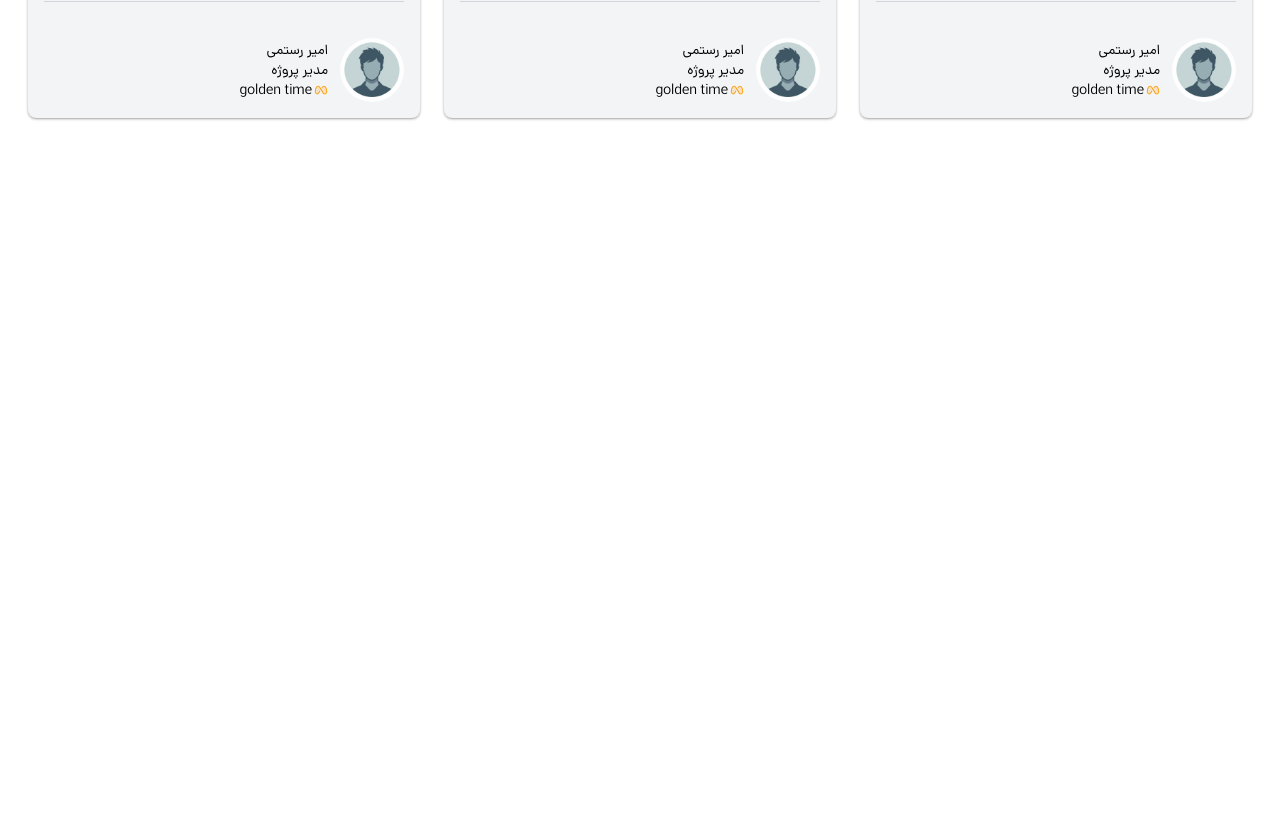
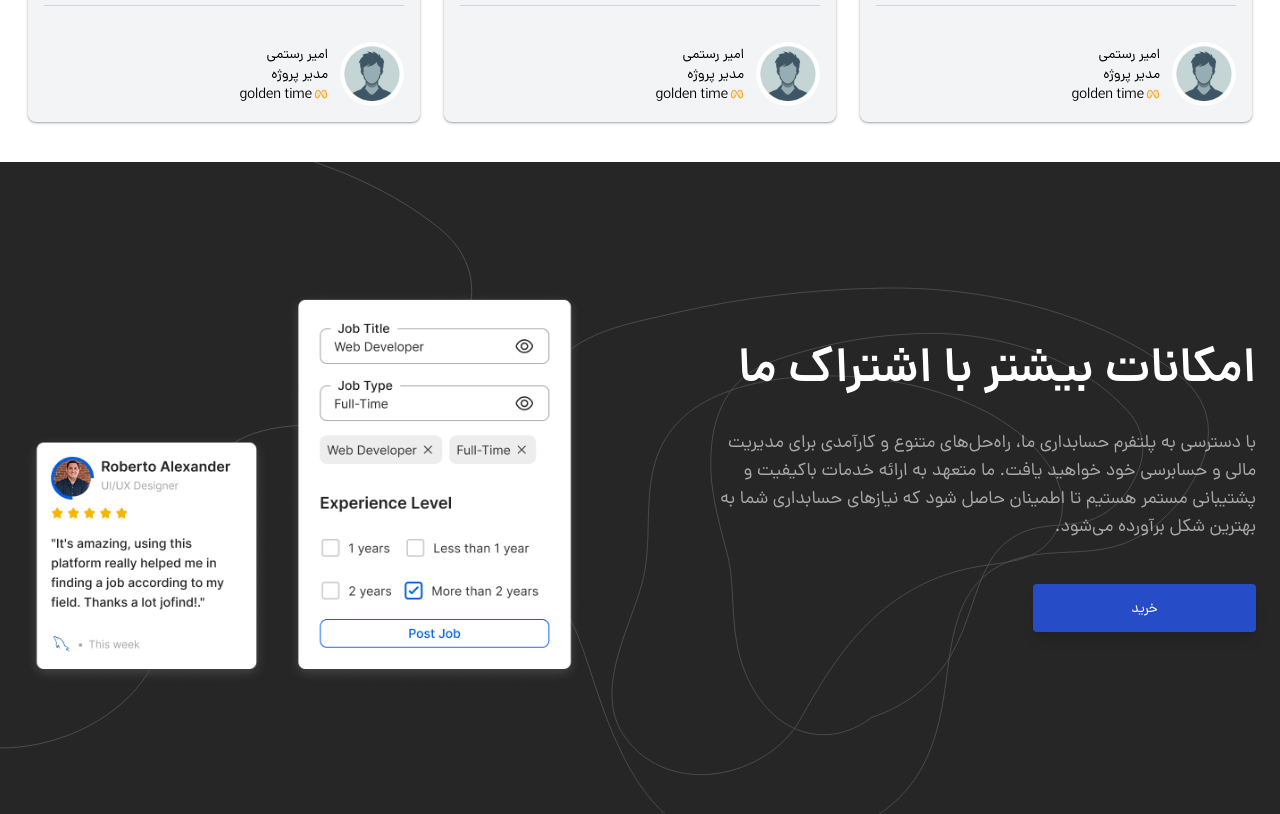
Before and after one commit to amir2002-js/Dashboard-ts, a React (Vite) app: page / in a window 1280 px wide. Shown: the part 3120-3934 px from the top of the page. Before the commit the page ends 3274 px from the top, so only its background shows below. Built offline with nearby package versions, Linux system fonts and the light colour scheme.

Commit message:
footer - top part

```diff
--- a/src/custom.d.ts
+++ b/src/custom.d.ts
@@ -1 +1 @@
-declare module 'swiper/css';
+declare module 'swiper/css'
--- a/src/pages/landing/Landing.tsx
+++ b/src/pages/landing/Landing.tsx
@@ -1,11 +1,13 @@
+import { Footer } from './footer/Footer'
 import { Head } from './Head'
 import Body from './body/Body'
 
 export default function Landing() {
     return (
-        <div className="box-border pt-0">
+        <div className="box-border overflow-hidden pt-0">
             <Head />
             <Body />
+            <Footer />
         </div>
     )
 }
--- a/src/pages/landing/body/Body.tsx
+++ b/src/pages/landing/body/Body.tsx
@@ -6,7 +6,7 @@ import Trust from './Trust'
 
 export default function Body() {
     return (
-        <div className="p-5 flex flex-col justify-center items-center gap-[88px]">
+        <div className="p-6 flex flex-col justify-center items-center gap-[88px]">
             <Trust />
             <Companies />
             <Features />
--- /dev/null
+++ b/src/pages/landing/footer/Footer.tsx
@@ -0,0 +1,44 @@
+import Button from '../../../components/ui/buttons/Button'
+import { SvgF1 } from './svgs/SvgF1'
+import { SvgF2 } from './svgs/SvgF2'
+import { SvgF3 } from './svgs/SvgF3'
+
+export const Footer = () => {
+    return (
+        <div>
+            <div className="bg-neutral-800 w-full p-5 max-sm:py-14 py-32 overflow-hidden flex justify-between items-center">
+                <div className="w-full max-w-laptop mx-auto h-fit relative grid grid-cols-2 max-lg:grid-cols-1 justify-items-center gap-28 justify-center items-center z-50">
+                    <SvgF1 className="absolute -bottom-50 p-2 scale-90 right-0 -z-10" />
+                    <SvgF3 className="absolute -bottom-20 p-2 scale-90 right-20 -z-10" />
+                    <SvgF2 className="absolute -bottom-30 p-2 scale-90 right-40 -z-10" />
+
+                    <SvgF1 className="absolute -left-80 -top-40 -z-10" />
+
+                    <div className="flex flex-col max-lg:justify-center max-lg:items-center *:max-lg:text-center gap-11">
+                        <div className="flex flex-col max-lg:justify-center max-lg:items-center *:max-lg:text-center justify-between items-start gap-9">
+                            <h2 className="text-white text-5xl font-dana-bold">
+                                امکانات بیشتر با اشتراک ما
+                            </h2>
+                            <p className="text-white/60">
+                                با دسترسی به پلتفرم حسابداری ما، راه‌حل‌های متنوع و کارآمدی برای
+                                مدیریت مالی و حسابرسی خود خواهید یافت. ما متعهد به ارائه خدمات
+                                باکیفیت و پشتیبانی مستمر هستیم تا اطمینان حاصل شود که نیازهای
+                                حسابداری شما به بهترین شکل برآورده می‌شود.
+                            </p>
+                        </div>
+                        <Button
+                            color="primary"
+                            text={'خرید'}
+                            types="button"
+                            typeBtn="contained"
+                            size="sm"
+                        />
+                    </div>
+                    <div className="shrink-0">
+                        <img src="/images/Frame.png" alt="" />
+                    </div>
+                </div>
+            </div>
+        </div>
+    )
+}
--- /dev/null
+++ b/src/pages/landing/footer/svgs/SvgF1.tsx
@@ -0,0 +1,20 @@
+export const SvgF1 = ({ className }: { className: string }) => {
+    return (
+        <div className={className}>
+            <svg
+                width="769"
+                height="622"
+                viewBox="0 0 769 622"
+                fill="none"
+                xmlns="http://www.w3.org/2000/svg"
+            >
+                <path
+                    d="M58.6777 69.3389C14.8577 101.767 -0.980184 155.083 0.897816 205.918C0.897816 209.38 0.897854 212.842 1.52385 216.304C6.11729 262.32 21.5871 306.85 46.8463 346.766C79.2105 398.697 82.7786 452.533 118.774 523.505C160.465 605.787 222.94 634.061 287.355 617.443C338.061 621.482 412.994 597.132 447.298 537.642C480.351 480.46 472.338 420.104 489.741 367.019C497.691 342.958 512.84 319.416 541.574 306.722C552.249 302.075 563.625 298.943 575.315 297.432C608.243 292.643 643.362 296.855 674.349 284.795C714.851 268.985 744.648 233.153 760.173 196.166C775.698 159.18 767.372 123.924 735.133 98.0741C649.058 28.9481 517.035 -2.15288 400.286 1.25149C325.066 2.61732 250.242 11.6545 177.179 28.1979C136.427 37.8917 92.4191 44.5851 58.6777 69.3389Z"
+                    stroke="#515151"
+                    stroke-width="0.934141"
+                    stroke-miterlimit="10"
+                />
+            </svg>
+        </div>
+    )
+}
--- /dev/null
+++ b/src/pages/landing/footer/svgs/SvgF2.tsx
@@ -0,0 +1,20 @@
+export const SvgF2 = ({ className }: { className: string }) => {
+    return (
+        <div className={className}>
+            <svg
+                width="502"
+                height="445"
+                viewBox="0 0 502 445"
+                fill="none"
+                xmlns="http://www.w3.org/2000/svg"
+            >
+                <path
+                    d="M34.8978 229.179C21.4359 280.94 -21.5293 351.984 15.96 402.739C65.6357 470.98 174.352 447.225 210.541 381.813C251.661 307.818 302.239 229.661 411.126 211.966C429.66 208.967 449.116 207.813 465.53 200.458C501.046 184.634 509.292 144.562 494.542 114.445C450.014 24.0224 297.993 -11.6845 185.961 4.31843C144.539 10.2535 102.544 23.8755 76.451 50.2448C25.5668 101.207 50.229 170.393 34.8978 229.179Z"
+                    stroke="#515151"
+                    stroke-width="0.934141"
+                    stroke-miterlimit="10"
+                />
+            </svg>
+        </div>
+    )
+}
--- /dev/null
+++ b/src/pages/landing/footer/svgs/SvgF3.tsx
@@ -0,0 +1,20 @@
+export const SvgF3 = ({ className }: { className: string }) => {
+    return (
+        <div className={className}>
+            <svg
+                width="482"
+                height="448"
+                viewBox="0 0 482 448"
+                fill="none"
+                xmlns="http://www.w3.org/2000/svg"
+            >
+                <path
+                    d="M36.5947 50.3173C8.96074 74.23 0.530995 110.45 0.7543 145.483C0.7543 147.858 0.7543 150.233 0.7543 152.608C2.09413 186.075 11.9195 218.57 18.8978 245.398C30.5096 288.851 17.8929 339.7 45.2478 391.412C78.7435 454.945 139.426 459.48 179.23 427.848C216.001 416.113 247.174 391.969 267.045 359.834C288.259 323.614 292.502 287.124 310.031 256.356C317.99 241.182 331.067 229.09 347.1 222.079C353.794 219.348 360.804 217.409 367.979 216.303C388.188 213.011 409.737 214.522 428.494 206.263C452.276 195.737 468.857 173.444 477.063 149.909C480.926 139.353 481.772 127.985 479.513 117.003C477.253 106.02 471.971 95.8313 464.223 87.5089C407.895 24.4072 307.91 -4.2557 221.938 1.78997C180.479 3.84356 139.429 10.7308 99.6783 22.302C77.6269 29.2114 54.2916 35.0951 36.5947 50.3173Z"
+                    stroke="#515151"
+                    stroke-width="0.934141"
+                    stroke-miterlimit="10"
+                />
+            </svg>
+        </div>
+    )
+}
```
Also changed, not shown: public/images/Frame.png (added).
